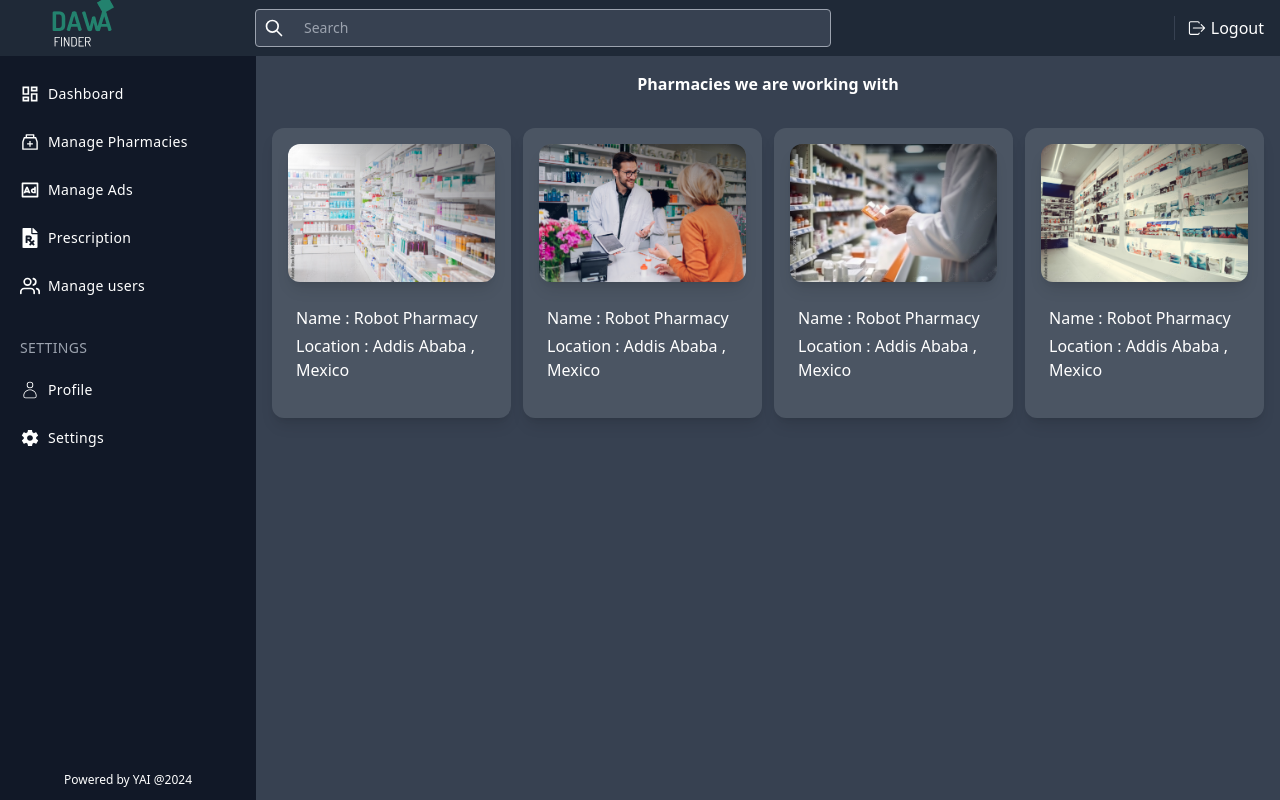
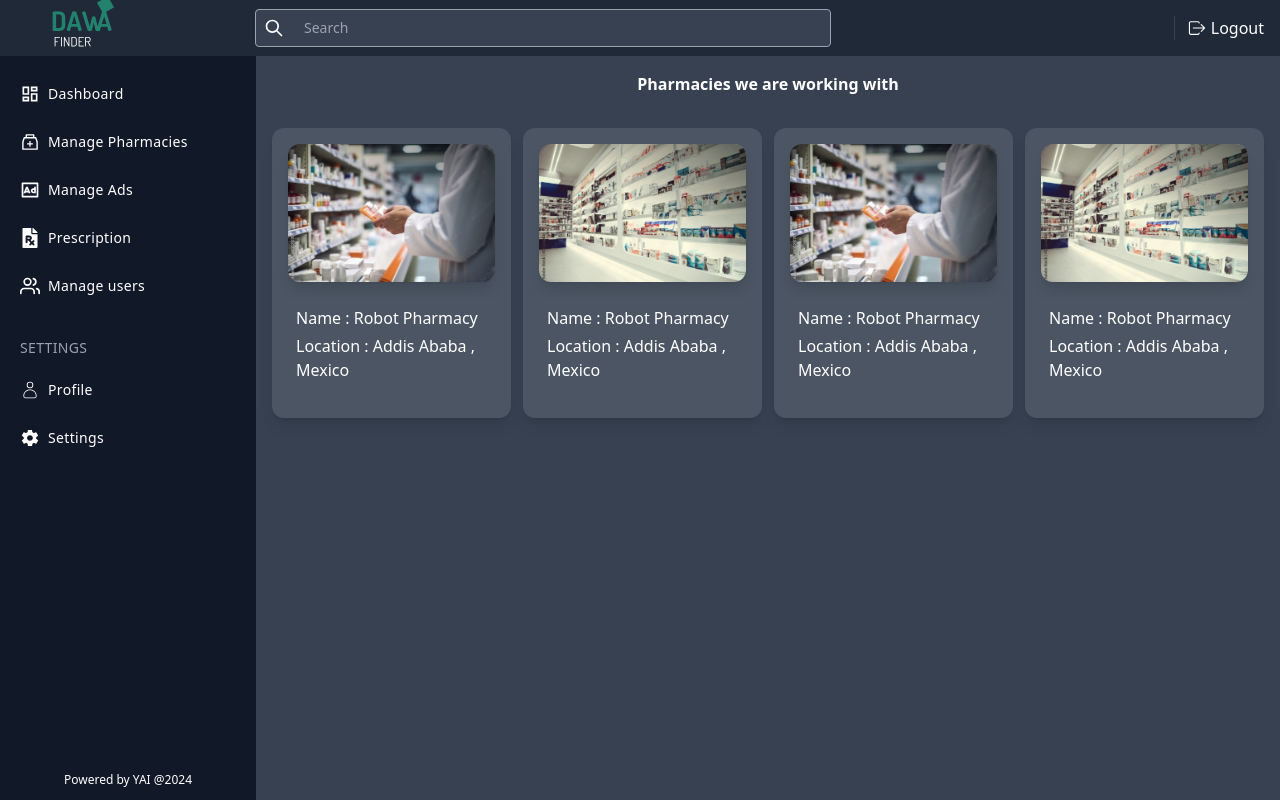
Before and after one commit to Yaidevs/new-dawafinder-system-admin, a React (Create React App) app: page /manage-pharmacies in a window 1280 px wide. Built offline with nearby package versions, Linux system fonts and the light colour scheme.

Commit message:
style edited

```diff
--- a/src/features/manage-pharmacies/pages/ManagePharmacies.jsx
+++ b/src/features/manage-pharmacies/pages/ManagePharmacies.jsx
@@ -1,6 +1,4 @@
 import React from "react";
-import pharma1 from "../../../assets/pharma1.jpeg";
-import pharma2 from "../../../assets/pharma2.jpeg";
 import pharma3 from "../../../assets/pharma3.jpeg";
 import pharma4 from "../../../assets/pharma4.jpeg";
 
@@ -15,7 +13,7 @@ const ManagePharmacies = () => {
           <div className="w-full flex gap-3 p-4">
             <div className="relative flex w-full max-w-[16rem] max-h-[32rem] flex-col rounded-xl bg-gray-600  bg-clip-border shadow-lg">
               <div className="relative mx-4 mt-4 overflow-hidden rounded-xl bg-blue-gray-500 bg-clip-border text-white shadow-lg shadow-blue-gray-500/40">
-                <img src={pharma1} alt="ui/ux review check" />
+                <img src={pharma3} alt="ui/ux review check" />
                 <div className="to-bg-black-10 absolute inset-0 h-full w-full bg-gradient-to-tr from-transparent via-transparent to-black/60" />
               </div>
               <div className="p-6">
@@ -29,7 +27,7 @@ const ManagePharmacies = () => {
             </div>
             <div className="relative flex w-full max-w-[16rem] max-h-[32rem] flex-col rounded-xl bg-gray-600  bg-clip-border shadow-lg">
               <div className="relative mx-4 mt-4 overflow-hidden rounded-xl bg-blue-gray-500 bg-clip-border text-white shadow-lg shadow-blue-gray-500/40">
-                <img src={pharma2} alt="ui/ux review check" />
+                <img src={pharma4} alt="ui/ux review check" />
                 <div className="to-bg-black-10 absolute inset-0 h-full w-full bg-gradient-to-tr from-transparent via-transparent to-black/60" />
               </div>
               <div className="p-6">
```
